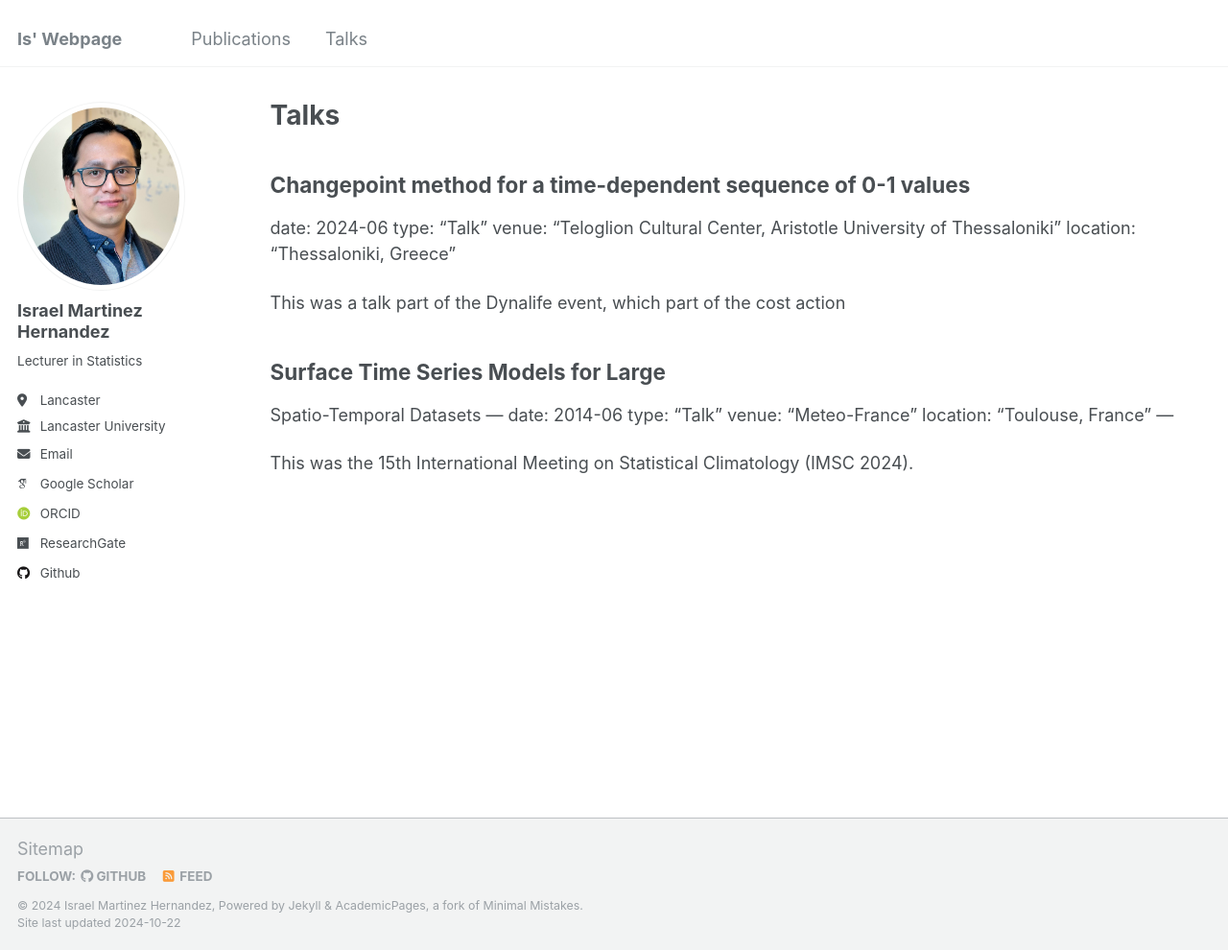
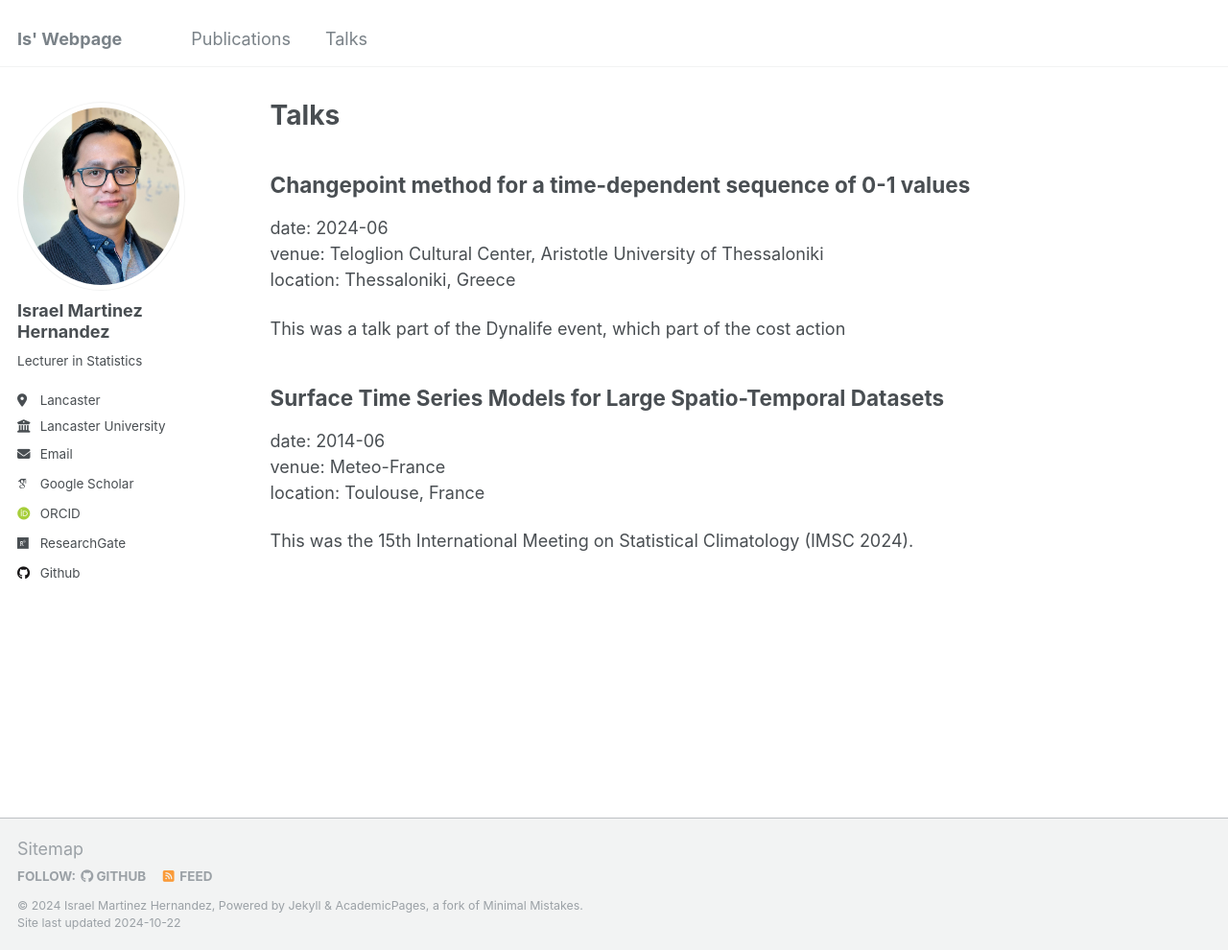
Before and after one commit to I-MH/I-MH.github.io, a Jekyll site: the page built from _pages/talks.md, in a window 1280 px wide and 990 px high. Shown: the whole window at 96% size. Built offline with Jekyll 4.4.1, drawn with Linux system fonts in a browser that asks for light colours; some web fonts are replaced.

Commit message:
Update talks.md

```diff
--- a/_pages/talks.md
+++ b/_pages/talks.md
@@ -8,21 +8,17 @@ author_profile: true
 
 ## Changepoint method for a time-dependent sequence of 0-1 values
 
-date: 2024-06
-type: "Talk"
-venue: "Teloglion Cultural Center, Aristotle University of Thessaloniki"
-location: "Thessaloniki, Greece"
+date: 2024-06\
+venue: Teloglion Cultural Center, Aristotle University of Thessaloniki\
+location: Thessaloniki, Greece
 
 This was a talk part of the Dynalife event, which part of the cost action
 
-## Surface Time Series Models for Large
-Spatio-Temporal Datasets
----
-date: 2014-06
-type: "Talk"
-venue: "Meteo-France"
-location: "Toulouse, France"
----
+## Surface Time Series Models for Large Spatio-Temporal Datasets
+
+date: 2014-06\
+venue: Meteo-France\
+location: Toulouse, France
 
 This was the 15th International Meeting on Statistical Climatology
 (IMSC 2024).
```
